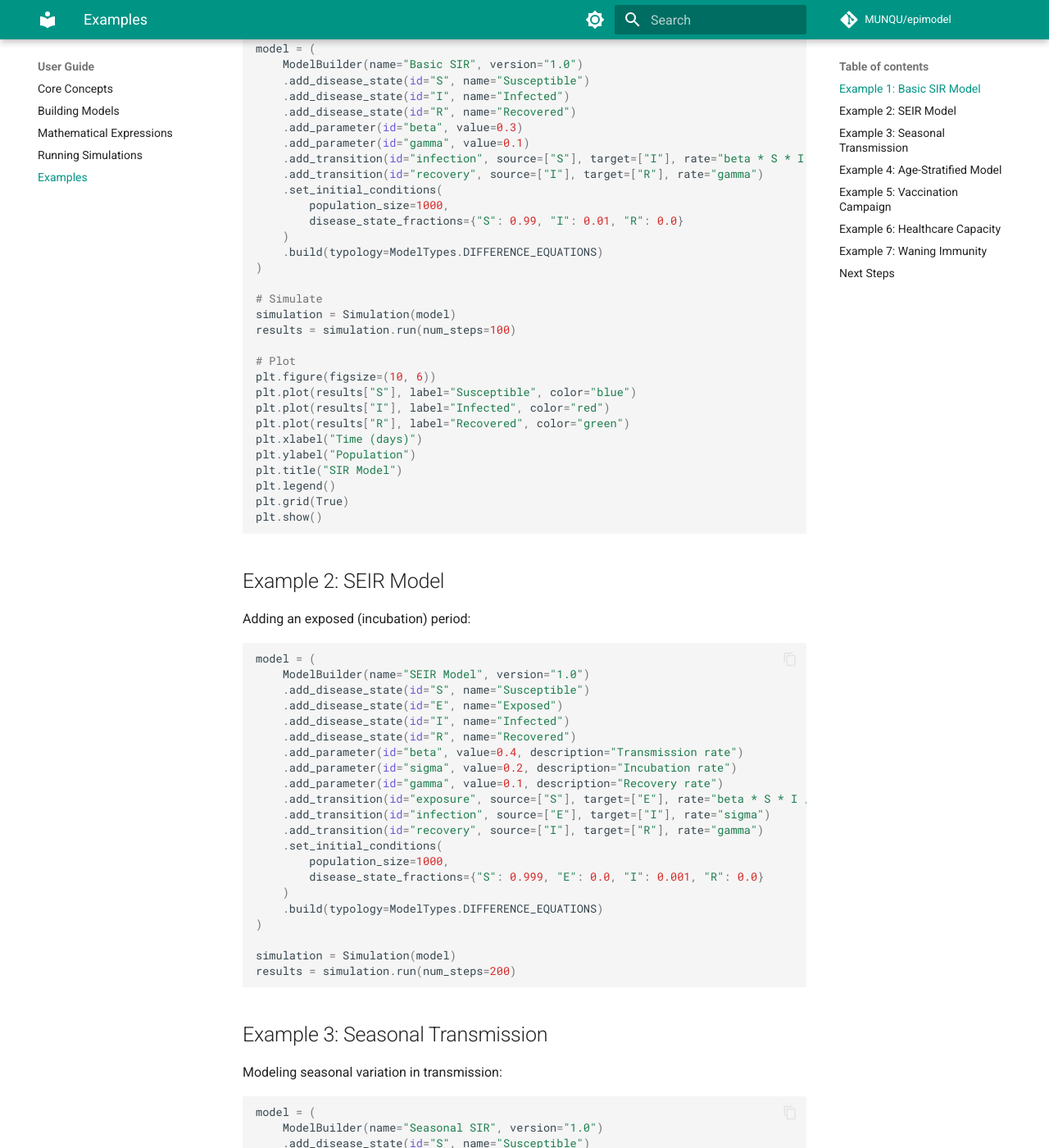
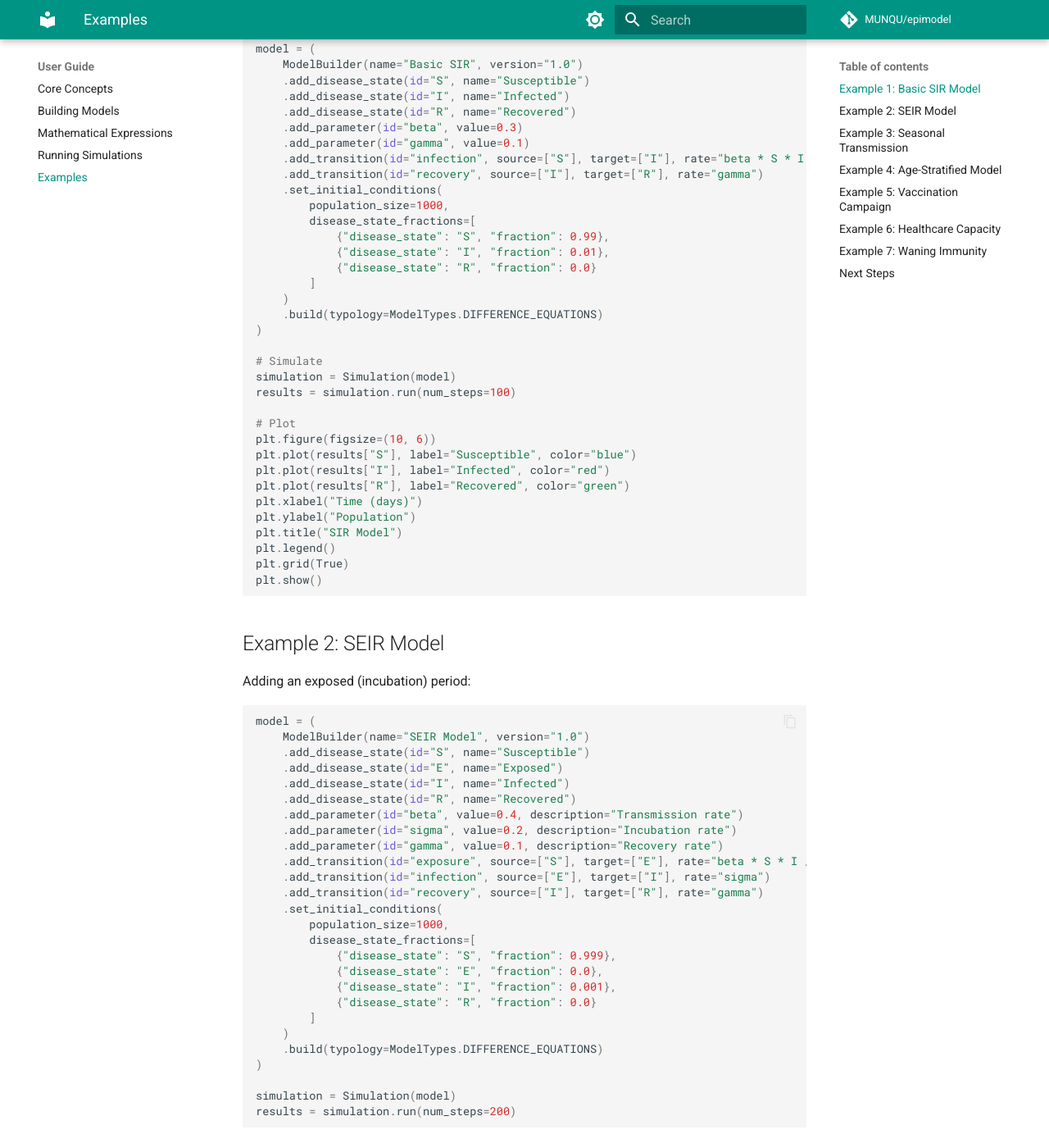
Before and after one commit to MUNQU/commol, an MkDocs documentation site: the page built from docs/guide/examples.md, in a window 1280 px wide and 1400 px high, scrolled down 441 px. Shown: the whole window at 82% size. Built offline with MkDocs 1.6.1 and Material for MkDocs 9.7.7, drawn with Linux system fonts in a browser that asks for light colours; comment, search, counter and statistics services are not loaded; the version menu is left out; some of the changed text lies outside the part shown.

Commit message:
refactor(initial_conditions) Refactor initial conditions of disease_states to improve its structure

```diff
--- a/docs/guide/examples.md
+++ b/docs/guide/examples.md
@@ -23,7 +23,11 @@ model = (
     .add_transition(id="recovery", source=["I"], target=["R"], rate="gamma")
     .set_initial_conditions(
         population_size=1000,
-        disease_state_fractions={"S": 0.99, "I": 0.01, "R": 0.0}
+        disease_state_fractions=[
+            {"disease_state": "S", "fraction": 0.99},
+            {"disease_state": "I", "fraction": 0.01},
+            {"disease_state": "R", "fraction": 0.0}
+        ]
     )
     .build(typology=ModelTypes.DIFFERENCE_EQUATIONS)
 )
@@ -64,7 +68,12 @@ model = (
     .add_transition(id="recovery", source=["I"], target=["R"], rate="gamma")
     .set_initial_conditions(
         population_size=1000,
-        disease_state_fractions={"S": 0.999, "E": 0.0, "I": 0.001, "R": 0.0}
+        disease_state_fractions=[
+            {"disease_state": "S", "fraction": 0.999},
+            {"disease_state": "E", "fraction": 0.0},
+            {"disease_state": "I", "fraction": 0.001},
+            {"disease_state": "R", "fraction": 0.0}
+        ]
     )
     .build(typology=ModelTypes.DIFFERENCE_EQUATIONS)
 )
@@ -96,7 +105,11 @@ model = (
     .add_transition(id="recovery", source=["I"], target=["R"], rate="gamma")
     .set_initial_conditions(
         population_size=1000,
-        disease_state_fractions={"S": 0.99, "I": 0.01, "R": 0.0}
+        disease_state_fractions=[
+            {"disease_state": "S", "fraction": 0.99},
+            {"disease_state": "I", "fraction": 0.01},
+            {"disease_state": "R", "fraction": 0.0}
+        ]
     )
     .build(typology=ModelTypes.DIFFERENCE_EQUATIONS)
 )
@@ -135,7 +148,11 @@ model = (
     .add_transition(id="recovery", source=["I"], target=["R"], rate="gamma_adult")
     .set_initial_conditions(
         population_size=10000,
-        disease_state_fractions={"S": 0.99, "I": 0.01, "R": 0.0},
+        disease_state_fractions=[
+            {"disease_state": "S", "fraction": 0.99},
+            {"disease_state": "I", "fraction": 0.01},
+            {"disease_state": "R", "fraction": 0.0}
+        ],
         stratification_fractions=[
             {
                 "stratification": "age",
@@ -194,7 +211,11 @@ model = (
     )
     .set_initial_conditions(
         population_size=1000,
-        disease_state_fractions={"S": 0.99, "I": 0.01, "R": 0.0}
+        disease_state_fractions=[
+            {"disease_state": "S", "fraction": 0.99},
+            {"disease_state": "I", "fraction": 0.01},
+            {"disease_state": "R", "fraction": 0.0}
+        ]
     )
     .build(typology=ModelTypes.DIFFERENCE_EQUATIONS)
 )
@@ -215,7 +236,11 @@ model_no_vax = (
     .add_transition(id="recovery", source=["I"], target=["R"], rate="gamma")
     .set_initial_conditions(
         population_size=1000,
-        disease_state_fractions={"S": 0.99, "I": 0.01, "R": 0.0}
+        disease_state_fractions=[
+            {"disease_state": "S", "fraction": 0.99},
+            {"disease_state": "I", "fraction": 0.01},
+            {"disease_state": "R", "fraction": 0.0}
+        ]
     )
     .build(typology=ModelTypes.DIFFERENCE_EQUATIONS)
 )
@@ -271,7 +296,11 @@ model = (
     )
     .set_initial_conditions(
         population_size=1000,
-        disease_state_fractions={"S": 0.95, "I": 0.05, "R": 0.0}
+        disease_state_fractions=[
+            {"disease_state": "S", "fraction": 0.95},
+            {"disease_state": "I", "fraction": 0.05},
+            {"disease_state": "R", "fraction": 0.0}
+        ]
     )
     .build(typology=ModelTypes.DIFFERENCE_EQUATIONS)
 )
@@ -308,7 +337,11 @@ model = (
     .add_transition(id="waning", source=["R"], target=["S"], rate="omega")
     .set_initial_conditions(
         population_size=1000,
-        disease_state_fractions={"S": 0.99, "I": 0.01, "R": 0.0}
+        disease_state_fractions=[
+            {"disease_state": "S", "fraction": 0.99},
+            {"disease_state": "I", "fraction": 0.01},
+            {"disease_state": "R", "fraction": 0.0}
+        ]
     )
     .build(typology=ModelTypes.DIFFERENCE_EQUATIONS)
 )
```
Also changed, not shown: README.md (+5 -1 lines), docs/development/release.md (+27 -2 lines), docs/getting-started/quickstart.md (+5 -1 lines), docs/guide/building-models.md (+16 -11 lines), docs/guide/core-concepts.md (+10 -6 lines), docs/index.md (+5 -1 lines), 8 other files.
